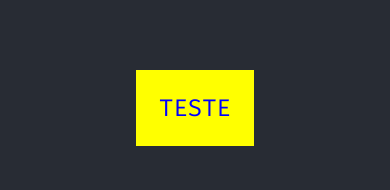
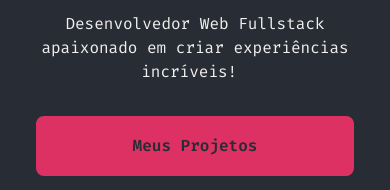
Before and after one commit to Jvmntr/portfolio, a React (Create React App) app: page / in a window 390 px wide. Shown: the part 388-578 px from the top of the page. Built offline with nearby package versions, Linux system fonts and the light colour scheme; no server answers; the HTML template or start-up script is replaced by a standard one.

Commit message:
[UPT] TESTE DE DOWNLOAD NO MOBILE.

```diff
--- a/src/components/Hero/index.tsx
+++ b/src/components/Hero/index.tsx
@@ -1,4 +1,3 @@
-import React from "react";
 import {
   HeroContainer,
   HeroContent,
@@ -22,15 +21,6 @@ const Hero = () => {
         </HeroTitle>
         <HeroSubtitle as={Typing} text="Desenvolvedor Web Fullstack apaixonado em criar experiências incríveis!" typingSpeed={60} startDelay={500} />
         <HeroButtons>
-          <div style={{ margin: '100px', background: 'yellow', padding: '20px', zIndex: 9999 }}>
-            <a
-              href="/portfolio/resume/resume_pt-br.pdf"
-              download="curriculo-teste.pdf"
-              style={{ fontSize: '24px', color: 'blue' }}
-            >
-              TESTE
-            </a>
-          </div>
           <HeroButton href="#projetos">Meus Projetos</HeroButton>
           <HeroButtonOutline href="#contato">Entre em Contato</HeroButtonOutline>
         </HeroButtons>
--- a/src/components/Navbar/index.tsx
+++ b/src/components/Navbar/index.tsx
@@ -104,14 +104,20 @@ const Navbar = () => {
             <LanguageOption
               href="/portfolio/resume/resume_pt-br.pdf"
               download="resume_pt-br.pdf"
-              onClick={() => setIsDropdownOpen(false)}
+              onClick={(e) => {
+                e.stopPropagation();
+                setIsDropdownOpen(false);
+              }}
             >
               PT-BR
             </LanguageOption>
             <LanguageOption
               href="/portfolio/resume/resume_en.pdf"
               download="resume_en.pdf"
-              onClick={() => setIsDropdownOpen(false)}
+              onClick={(e) => {
+                e.stopPropagation();
+                setIsDropdownOpen(false);
+              }}
             >
               EN
             </LanguageOption>
--- a/src/components/Navbar/styles.ts
+++ b/src/components/Navbar/styles.ts
@@ -192,7 +192,7 @@ export const LanguageDropdown = styled.div<{ isOpen: boolean }>`
   min-width: 120px;
   display: ${({ isOpen }) => (isOpen ? 'flex' : 'none')};
   flex-direction: column;
-  z-index: 1000;
+  z-index: 99;
   opacity: ${({ isOpen }) => (isOpen ? '1' : '0')};
   transform-origin: top center;
   transition: opacity 0.2s ease-out, transform 0.2s ease-out;
```
